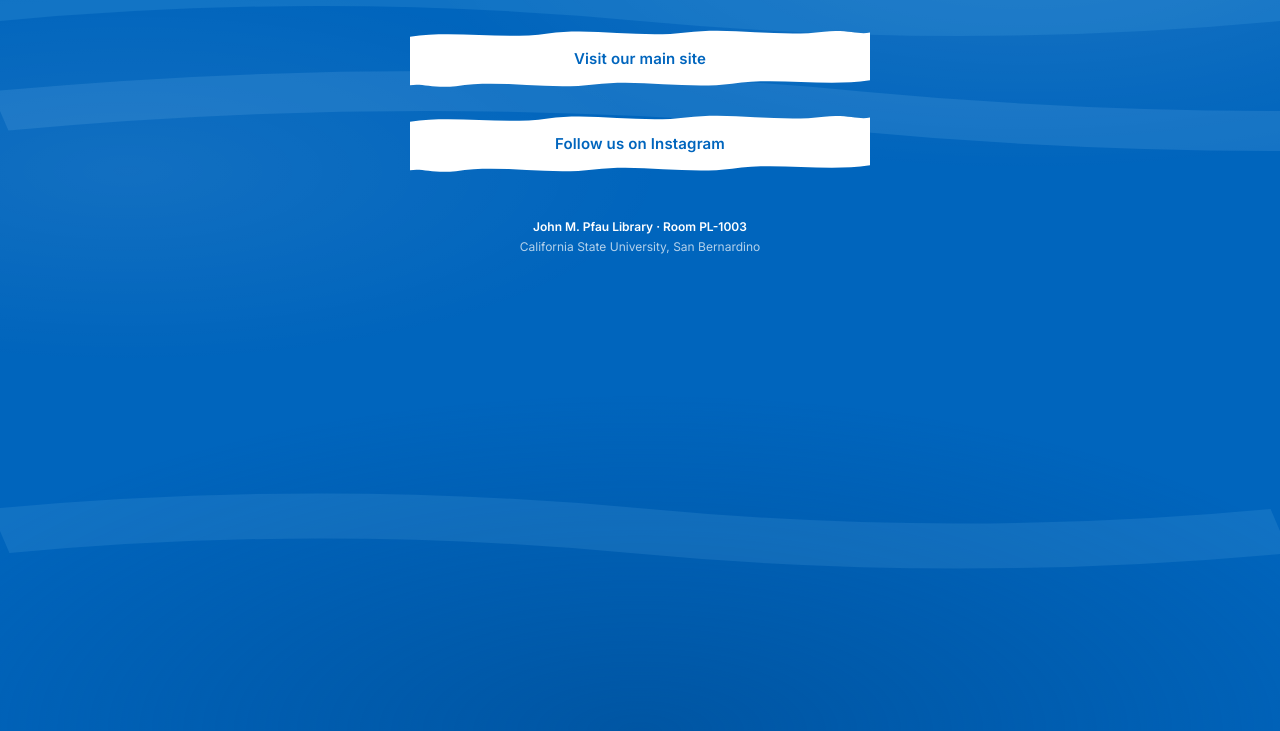
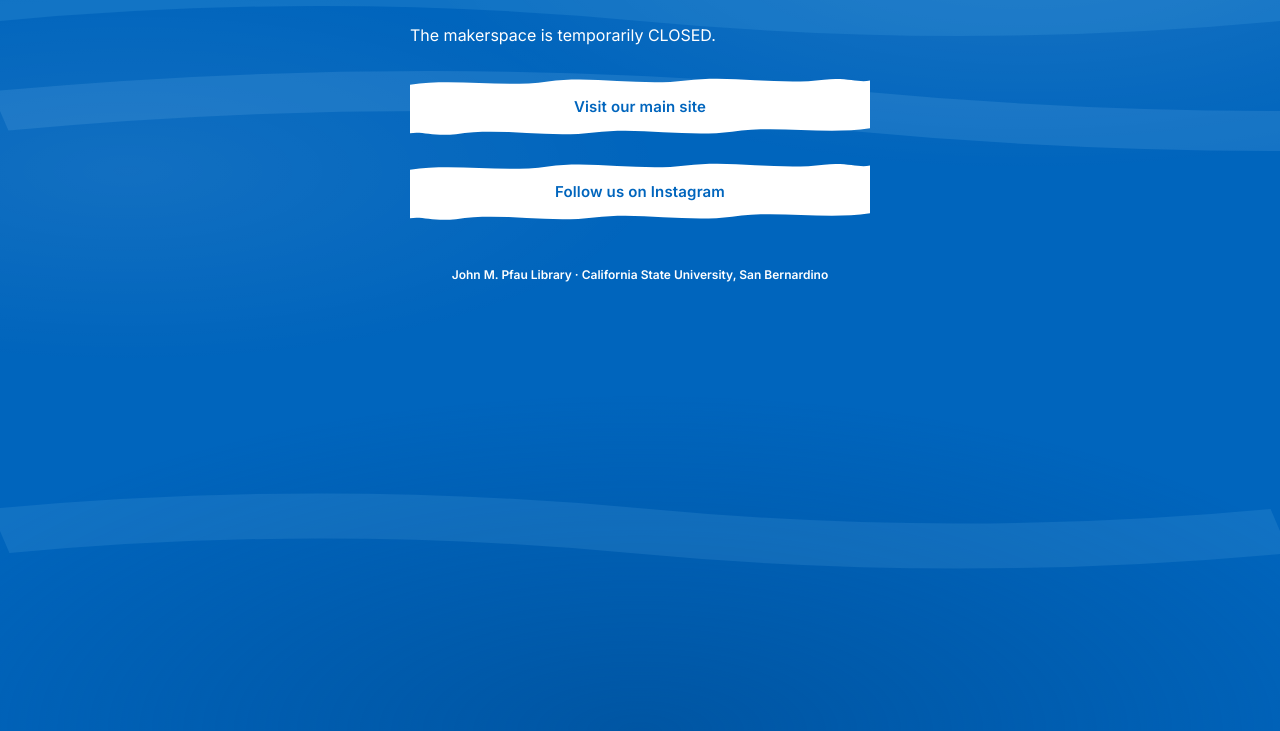
Before and after one commit to csusbmakerspace/csusbmakerspace.github.io, a plain HTML site: page index.html in a window 1280 px wide. Shown: the part 69-800 px from the top of the page. Drawn offline with Linux system fonts and the light colour scheme.

Commit message:
Update index.html

```diff
--- a/index.html
+++ b/index.html
@@ -162,6 +162,7 @@
     <header class="header">
       <h1>CSUSB Makerspace</h1>
     </header>
+    <p>The makerspace is temporarily CLOSED.</p>
 
     <nav class="links" aria-label="Links">
       <a class="link" href="https://libguides.csusb.edu/makerspace" target="_blank" rel="noopener">
@@ -174,8 +175,7 @@
     </nav>
 
     <footer>
-      <p><strong>John M. Pfau Library · Room PL-1003</strong><br/>
-      California State University, San Bernardino</p>
+      <p><strong>John M. Pfau Library · California State University, San Bernardino </strong><br/></p>
     </footer>
   </main>
 </body>
```
